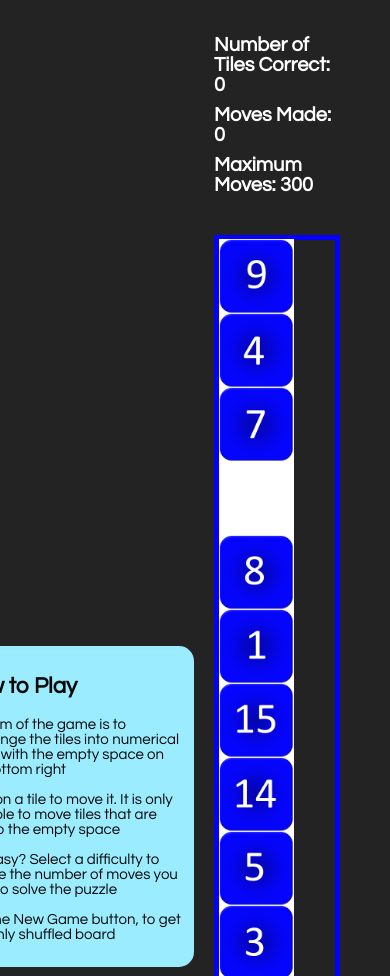
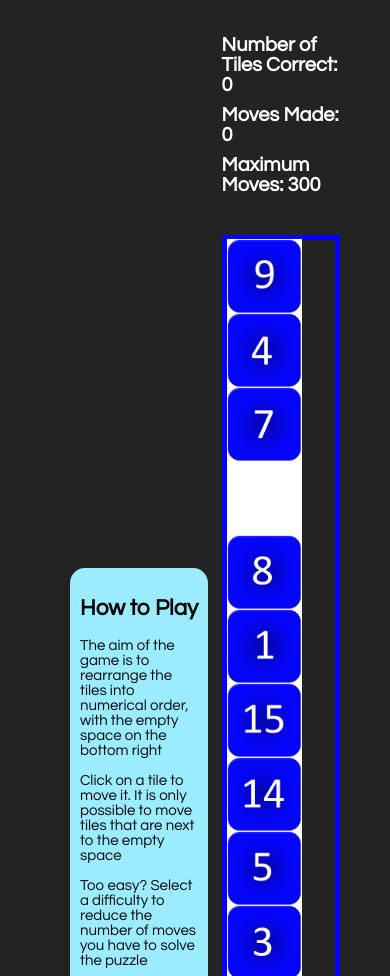
Before and after one commit to AlaskaSimpson/puzzle, a React app in the folder puzzle/: page / in a window 390 px wide. Shown: the part 90-1066 px from the top of the page. Built offline with nearby package versions, Linux system fonts and the light colour scheme.

Commit message:
add layout design for mobile

```diff
--- a/puzzle/src/index.css
+++ b/puzzle/src/index.css
@@ -22,6 +22,36 @@ body {
     font-weight: bold;
   }
 
+  .game-info{
+    width: 100%;
+    margin: auto;
+  }
+
+  .info-box{
+    padding: 10px;
+    border-radius: 15px;
+    font-size: 15px;
+    background: #9CECFF;
+    border: 0px solid rgb(36, 35, 35);
+    color:rgb(7, 7, 7);
+    height: 100%;
+    width: 90%;
+  }
+
+  .game-board{
+    width: 90%;
+    margin: auto;
+    margin-top: 30px;
+  }
+
+  .game:after{
+    content: "";
+    display: table;
+    clear:both;
+  }
+
+@media only screen and (min-width: 600px){
+/* when not mobile */
   .game-info{
     width: 40%;
     margin: auto;
@@ -50,6 +80,7 @@ body {
     display: table;
     clear:both;
   }
+}
 
   .board-row:after {
     clear: both;
```
